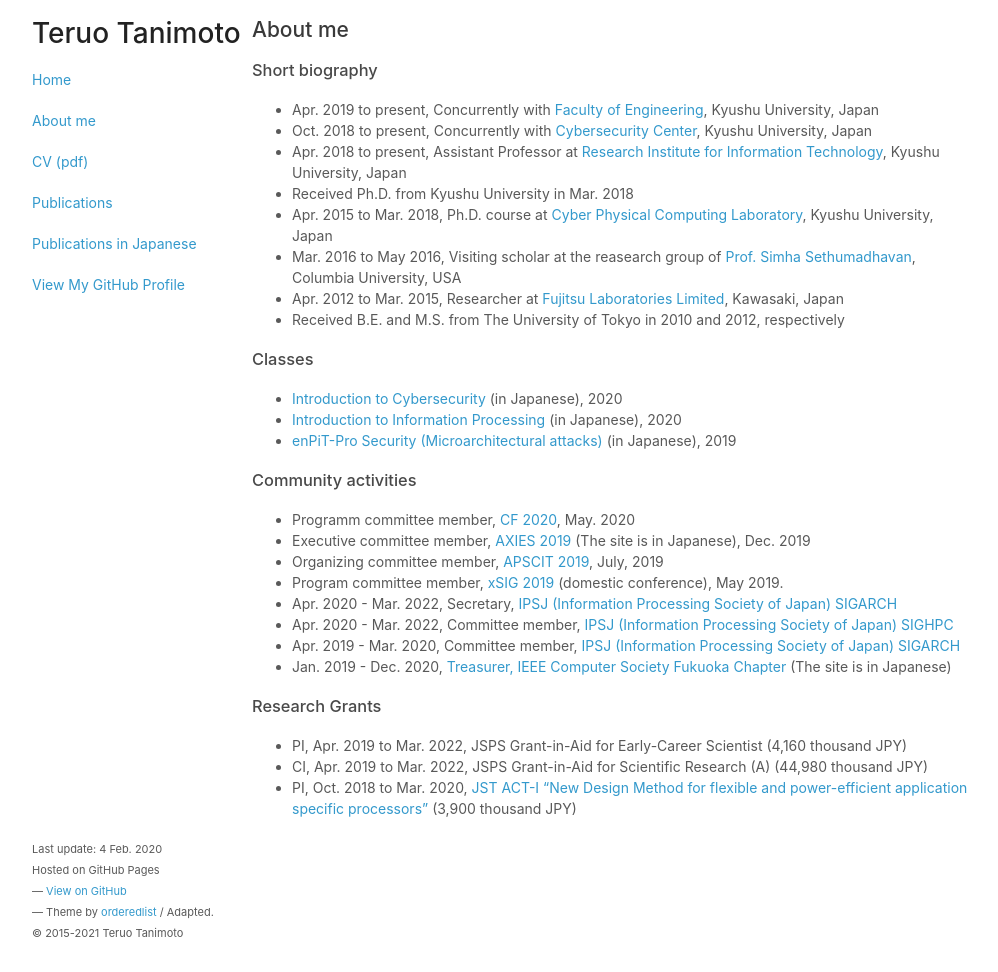
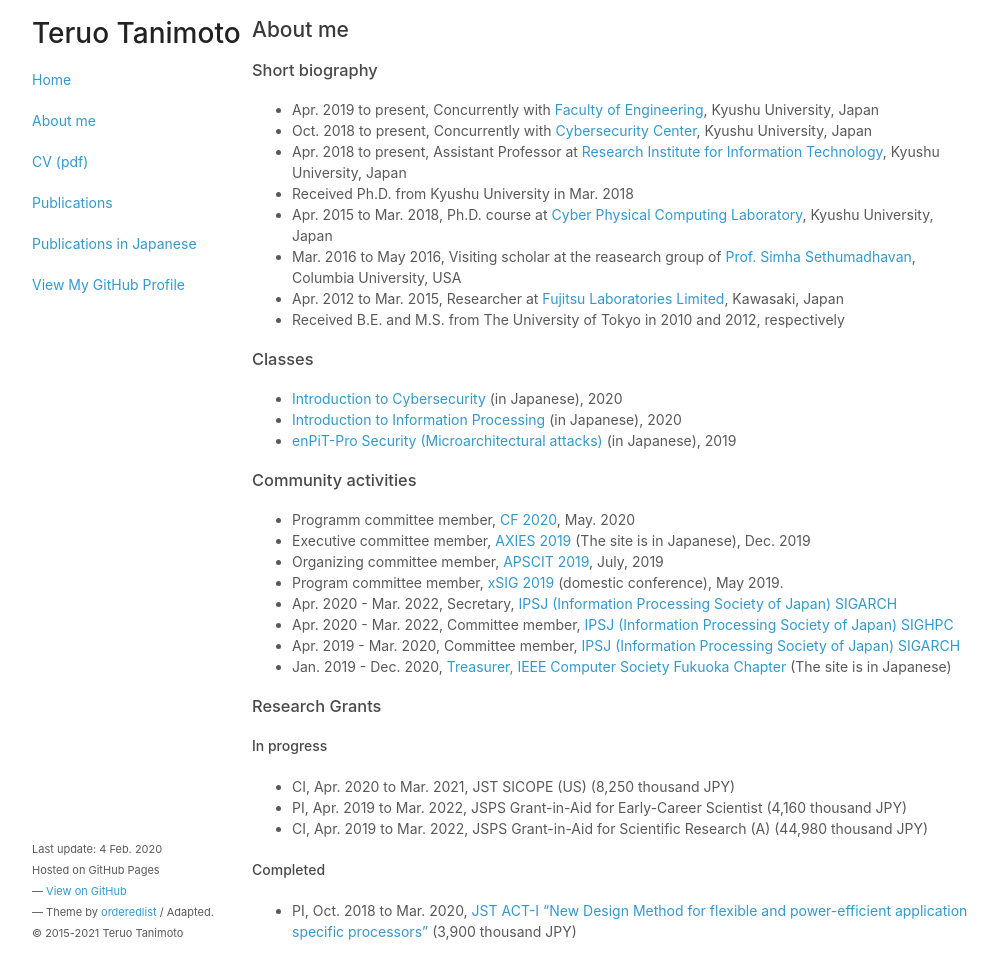
Before and after one commit to teruo41/teruo41.github.io, a Jekyll site: the page built from about.md, in a window 1280 px wide and 972 px high. Shown: the whole window, without its empty margins (138-1136 px from the left). Built offline with Jekyll 4.4.1, drawn with Linux system fonts in a browser that asks for light colours.

Commit message:
Update about.md

```diff
--- a/about.md
+++ b/about.md
@@ -32,6 +32,10 @@ title: About me
 + Jan. 2019 - Dec. 2020, [Treasurer, IEEE Computer Society Fukuoka Chapter](http://sites.ieee.org/fukuoka-cs/%E5%BD%B9%E5%93%A1/) (The site is in Japanese)
 
 ### Research Grants
+#### In progress
++ CI, Apr. 2020 to Mar. 2021, JST SICOPE (US) (8,250 thousand JPY)
 + PI, Apr. 2019 to Mar. 2022, JSPS Grant-in-Aid for Early-Career Scientist (4,160 thousand JPY)
 + CI, Apr. 2019 to Mar. 2022, JSPS Grant-in-Aid for Scientific Research (A) (44,980 thousand JPY)
+
+#### Completed
 + PI, Oct. 2018 to Mar. 2020, [JST ACT-I "New Design Method for flexible and power-efficient application specific processors"](https://www.jst.go.jp/kisoken/act-i/en/project/111C001/111C001_2018.html#639d77837596eb59609715adc941828a) (3,900 thousand JPY)
```
